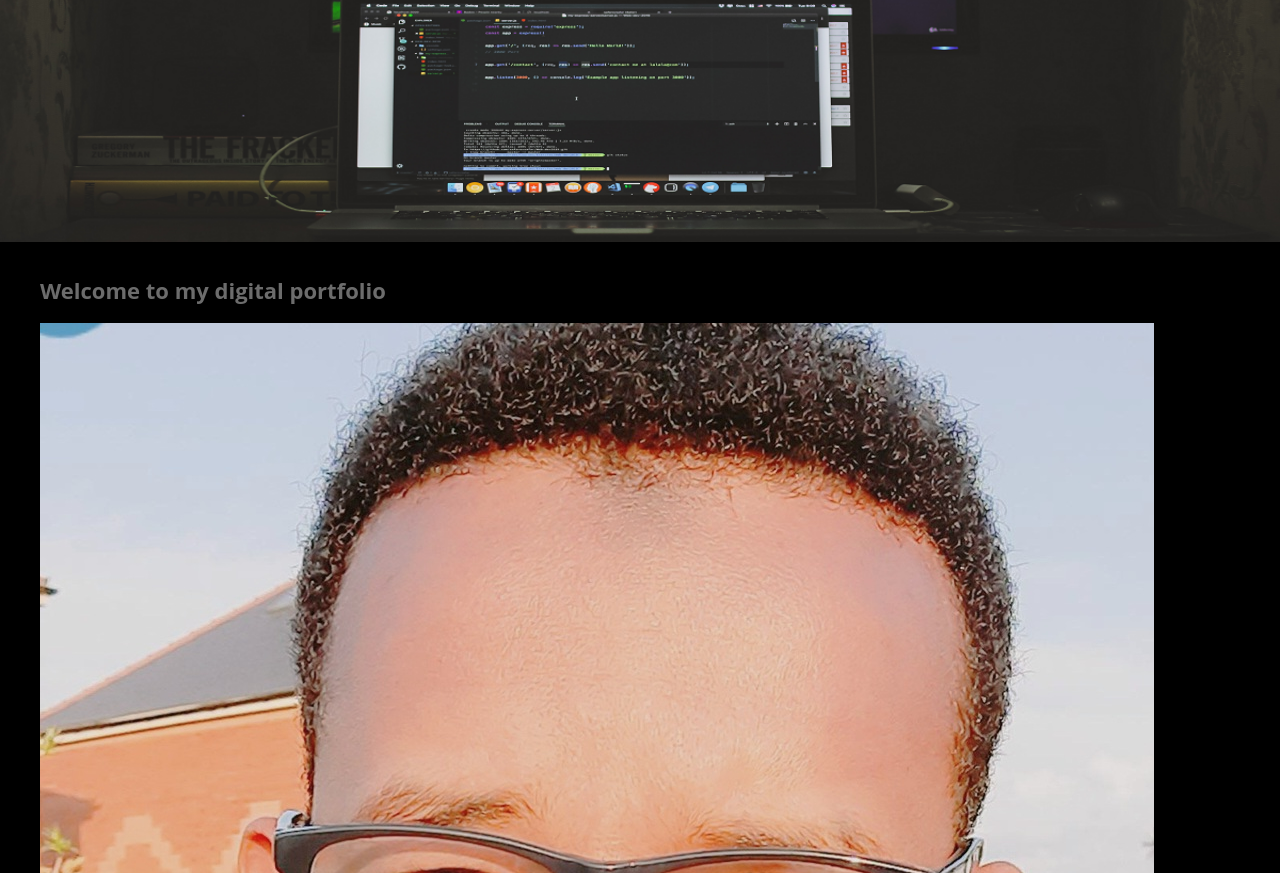
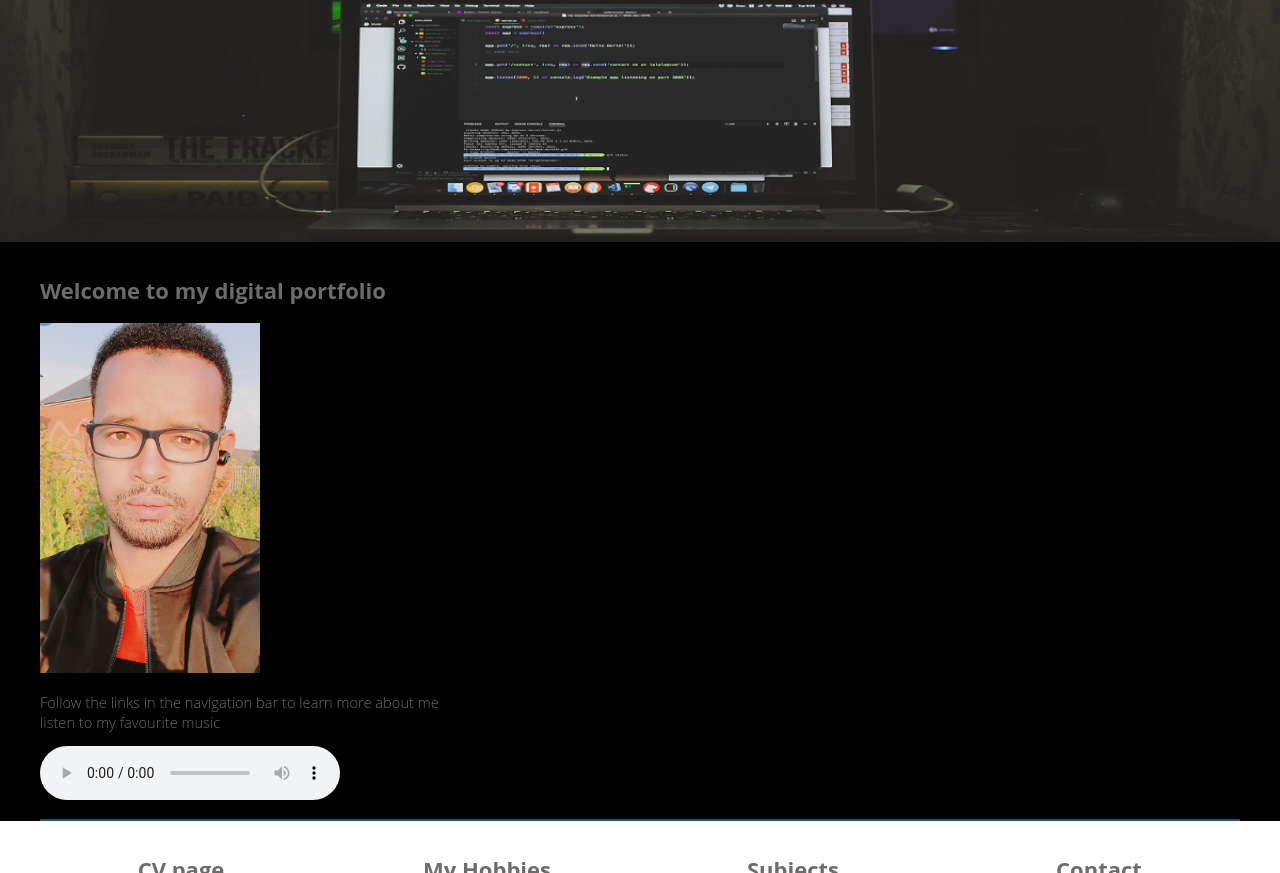
Before and after one commit to Aliy7/Aliy7.github.io, a plain HTML site: page index.html in a window 1280 px wide. Shown: the part 298-1171 px from the top of the page. Drawn offline with Linux system fonts and the light colour scheme.

```diff
--- a/index.html
+++ b/index.html
@@ -30,8 +30,7 @@
 				<div class="title">
 				  <h2>Welcome to my digital portfolio </h2>
 				</div>
-				<img src="https://aliy7.github.io/images/myPhoto.jpg" alt = "Ali Photo">
-
+				<img src="https://aliy7.github.io/images/myPhoto.jpg" width="220" height="350">
 	<p>Follow the links in the navigation bar to learn more about me<br>
 				listen to my favourite music</p>
 			  <audio controls>
```
